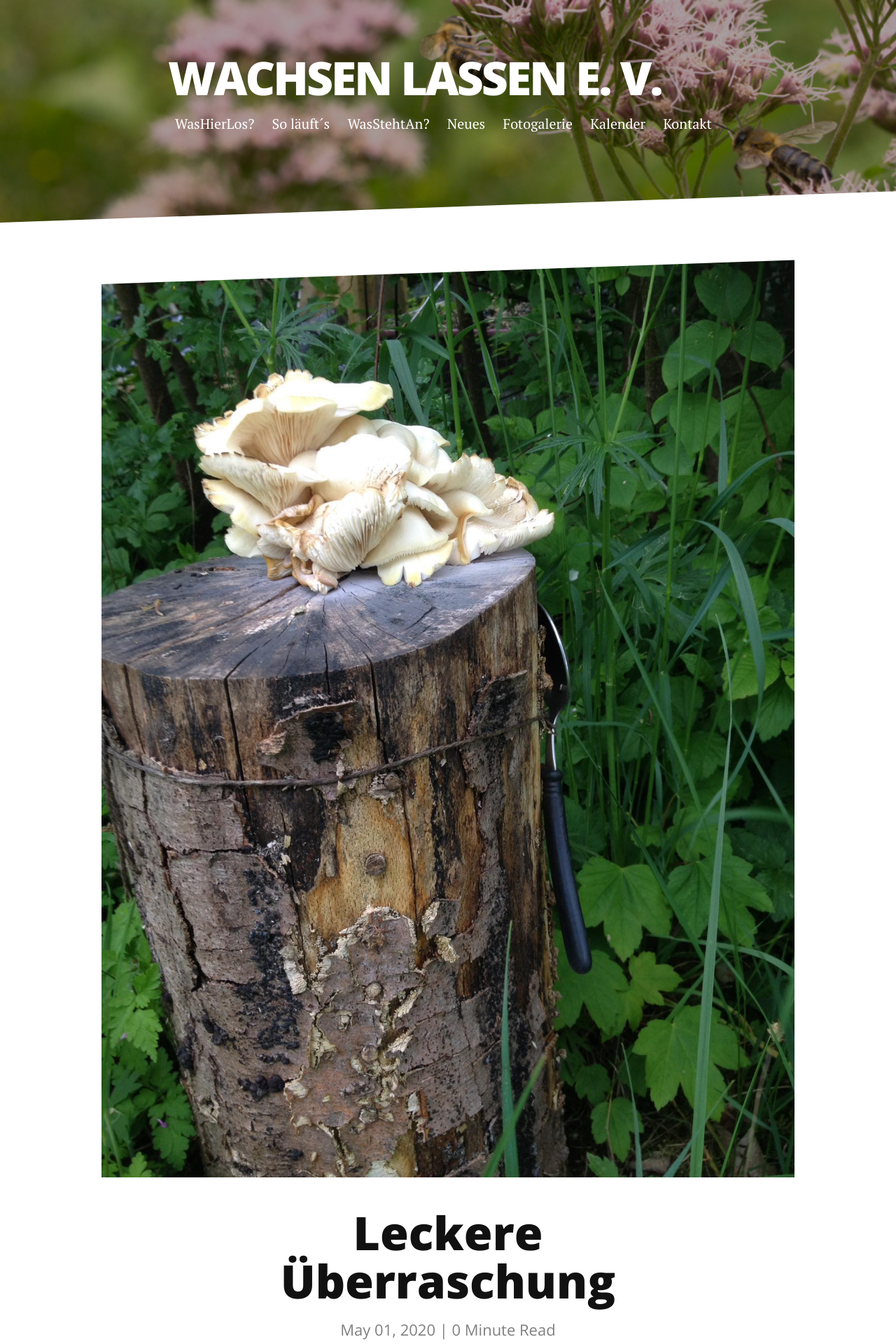
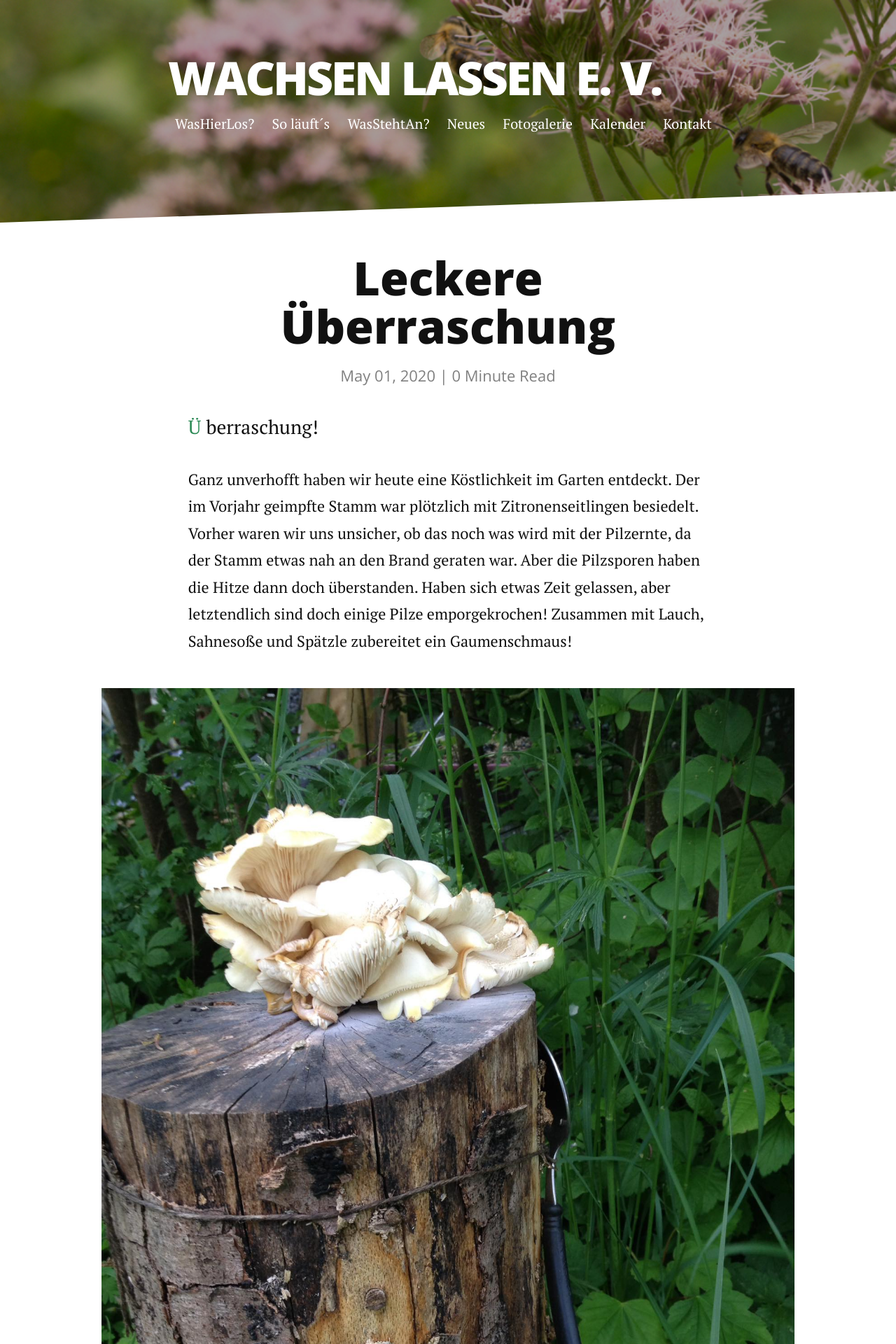
Before and after one commit to lgiese/lgiese.wachsenlassenEV.io, a Jekyll site: the page built from _posts/2020-05-10-Leckere-Ueberraschung.markdown, in a window 1280 px wide. Shown: the top 1920 px of the page at 70% size. Built offline with Jekyll 4.4.1, drawn with Linux system fonts in a browser that asks for light colours; nearby versions of some CDN libraries; a script that is not in the unit is left out; comment, search, counter and statistics services are not loaded.

Commit message:
pilzbild

```diff
--- a/_posts/2020-05-10-Leckere-Ueberraschung.markdown
+++ b/_posts/2020-05-10-Leckere-Ueberraschung.markdown
@@ -2,7 +2,6 @@
 layout: post
 title:  "Leckere Überraschung"
 date:   2020-05-01
-image: Zitronenseitlinge.jpg
 ---
 
 <p class="intro"><span class="dropcap">Ü</span>berraschung! </p>
```
